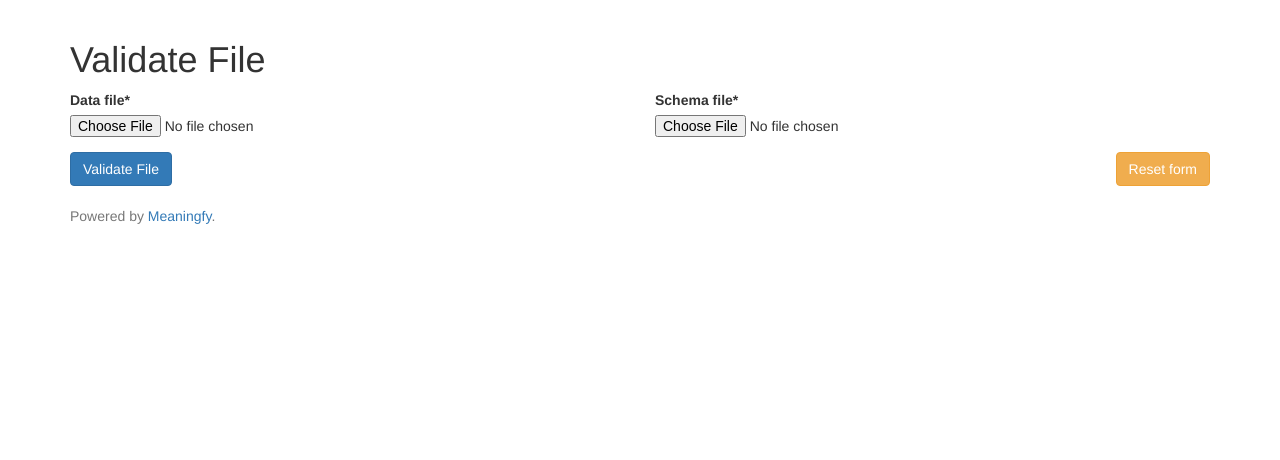
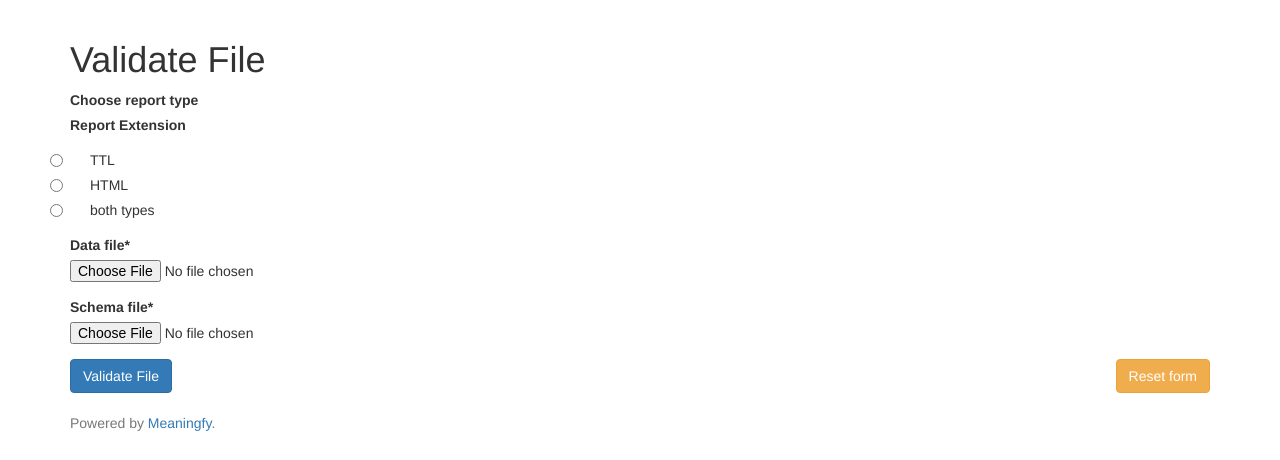
Before and after one commit to meaningfy-ws/rdf-validator-ws, a Flask app: page /validate-file in a window 1280 px wide. Shown: the part 52-512 px from the top of the page. Run offline with Flask 2, Linux system fonts and the light colour scheme; some libraries are stand-ins or nearby versions.

Commit message:
Add radio buttons for report type selection

```diff
--- a/validator/entrypoints/api/handlers.py
+++ b/validator/entrypoints/api/handlers.py
@@ -55,6 +55,7 @@ def validate_file(data_file: FileStorage, schema_file: FileStorage,
             local_schema_file = Path(temp_folder) / str(schema_file.filename)
             schema_file.save(local_schema_file)
 
+            print('from handler', report_extension)
             report_path, report_filename = build_report_from_file(temp_folder,
                                                                   str(local_data_file),
                                                                   str(local_schema_file),
--- a/validator/entrypoints/ui/forms.py
+++ b/validator/entrypoints/ui/forms.py
@@ -12,11 +12,15 @@
 from flask_wtf import FlaskForm
 from flask_wtf.file import FileField, FileRequired, FileAllowed
 
-from wtforms import StringField, SubmitField, TextAreaField
+from wtforms import StringField, SubmitField, TextAreaField, RadioField
 from wtforms.validators import DataRequired, URL
+
+from validator.entrypoints.api.helpers import HTML_EXTENSION, TTL_EXTENSION, ZIP_EXTENSION
 
 
 class BaseValidateForm(FlaskForm):
+    report_extension = RadioField('Report Extension', choices=[(TTL_EXTENSION, 'TTL'), (HTML_EXTENSION, 'HTML'),
+                                                               (ZIP_EXTENSION, 'both types')])
     schema_file = FileField('Schema file*',
                             validators=[FileRequired()])
     submit = SubmitField('Validate')
@@ -28,5 +32,5 @@ class ValidateFromFileForm(BaseValidateForm):
 
 
 class ValidateSPARQLEndpointForm(BaseValidateForm):
-    endpoint_url = StringField('Endpoint URL*', validators=[DataRequired(), URL()])
+    endpoint_url = StringField('Endpoint URL*', validators=[DataRequired()])
     graphs = TextAreaField('Graphs', description='Separate them through spaces. example: graph1 graph2')
--- a/validator/entrypoints/ui/templates/validate/file.html
+++ b/validator/entrypoints/ui/templates/validate/file.html
@@ -8,17 +8,11 @@
     <form method="post" role="form" enctype="multipart/form-data">
         {{ form.hidden_tag() }}
         {{ wtf.form_errors(form, hiddens="only") }}
-        <div>
 
-        </div>
-        <div class="row">
-            <div class="col-md-6">
-                {{ wtf.form_field(form.data_file, form_type="basic") }}
-            </div>
-            <div class="col-md-6">
-                {{ wtf.form_field(form.schema_file, form_type="basic" ) }}
-            </div>
-        </div>
+        <label class="control-label" for="report_extension">Choose report type</label>
+        {{ wtf.form_field(form.report_extension) }}
+        {{ wtf.form_field(form.data_file) }}
+        {{ wtf.form_field(form.schema_file) }}
         <div class="row">
             <div class="col-md-6">
                 <button type="submit" id="submit" class="btn btn-primary">{{ title }}</button>
--- a/validator/entrypoints/ui/templates/validate/sparql_endpoint.html
+++ b/validator/entrypoints/ui/templates/validate/sparql_endpoint.html
@@ -8,6 +8,8 @@
         {{ form.hidden_tag() }}
         {{ wtf.form_errors(form, hiddens="only") }}
 
+        <label class="control-label" for="report_extension">Choose report type</label>
+        {{ wtf.form_field(form.report_extension) }}
         {{ wtf.form_field(form.endpoint_url) }}
         {{ wtf.form_field(form.schema_file) }}
         {{ wtf.form_field(form.graphs) }}
--- a/validator/entrypoints/ui/views.py
+++ b/validator/entrypoints/ui/views.py
@@ -15,6 +15,7 @@ from pathlib import Path
 
 from flask import render_template, flash, send_from_directory, redirect, url_for
 
+from validator.entrypoints.api.helpers import TTL_EXTENSION
 from validator.entrypoints.ui import app
 from validator.entrypoints.ui.api_wrapper import validate_file as api_validate_file, \
     validate_sparql_endpoint as api_validate_sparql_endpoint
@@ -31,7 +32,9 @@ def validate_file():
     form = ValidateFromFileForm()
 
     if form.validate_on_submit():
+        print('from view', form.report_extension.data)
         response, status = api_validate_file(
+            report_extension=form.report_extension.data,
             data_file=form.data_file.data,
             schema_file=form.schema_file.data
         )
@@ -39,10 +42,12 @@ def validate_file():
         if status != 200:
             flash(loads(response).get('detail'), 'error')
         else:
+            report_extension = form.report_extension.data if form.report_extension.data else TTL_EXTENSION
+
             with tempfile.TemporaryDirectory() as temp_folder:
-                report = Path(temp_folder) / str('report.ttl')
+                report = Path(temp_folder) / str(f'report.{report_extension}')
                 report.write_bytes(response)
-                return send_from_directory(Path(temp_folder), 'report.ttl', as_attachment=True)
+                return send_from_directory(Path(temp_folder), f'report.{report_extension}', as_attachment=True)
 
     return render_template('validate/file.html', form=form, title='Validate File')
 
@@ -52,6 +57,7 @@ def validate_sparql_endpoint():
     form = ValidateSPARQLEndpointForm()
     if form.validate_on_submit():
         response, status = api_validate_sparql_endpoint(
+            report_extension=form.report_extension.data,
             sparql_endpoint_url=form.endpoint_url.data,
             schema_file=form.schema_file.data,
             graphs=form.graphs.data.split()
@@ -60,9 +66,11 @@ def validate_sparql_endpoint():
         if status != 200:
             flash(loads(response).get('detail'), 'error')
         else:
+            report_extension = form.report_extension.data if form.report_extension.data else TTL_EXTENSION
+
             with tempfile.TemporaryDirectory() as temp_folder:
-                report = Path(temp_folder) / str('report.ttl')
+                report = Path(temp_folder) / str(f'report.{report_extension}')
                 report.write_bytes(response)
-                return send_from_directory(Path(temp_folder), 'report.ttl', as_attachment=True)
+                return send_from_directory(Path(temp_folder), f'report.{report_extension}', as_attachment=True)
 
     return render_template('validate/sparql_endpoint.html', form=form, title='Validate SPARQL Endpoint')
```
Also changed, not shown: tests/e2e/test_entrypoints_ui_views.py (+5 -4 lines), validator/entrypoints/ui/api_wrapper.py (+10 -5 lines).
